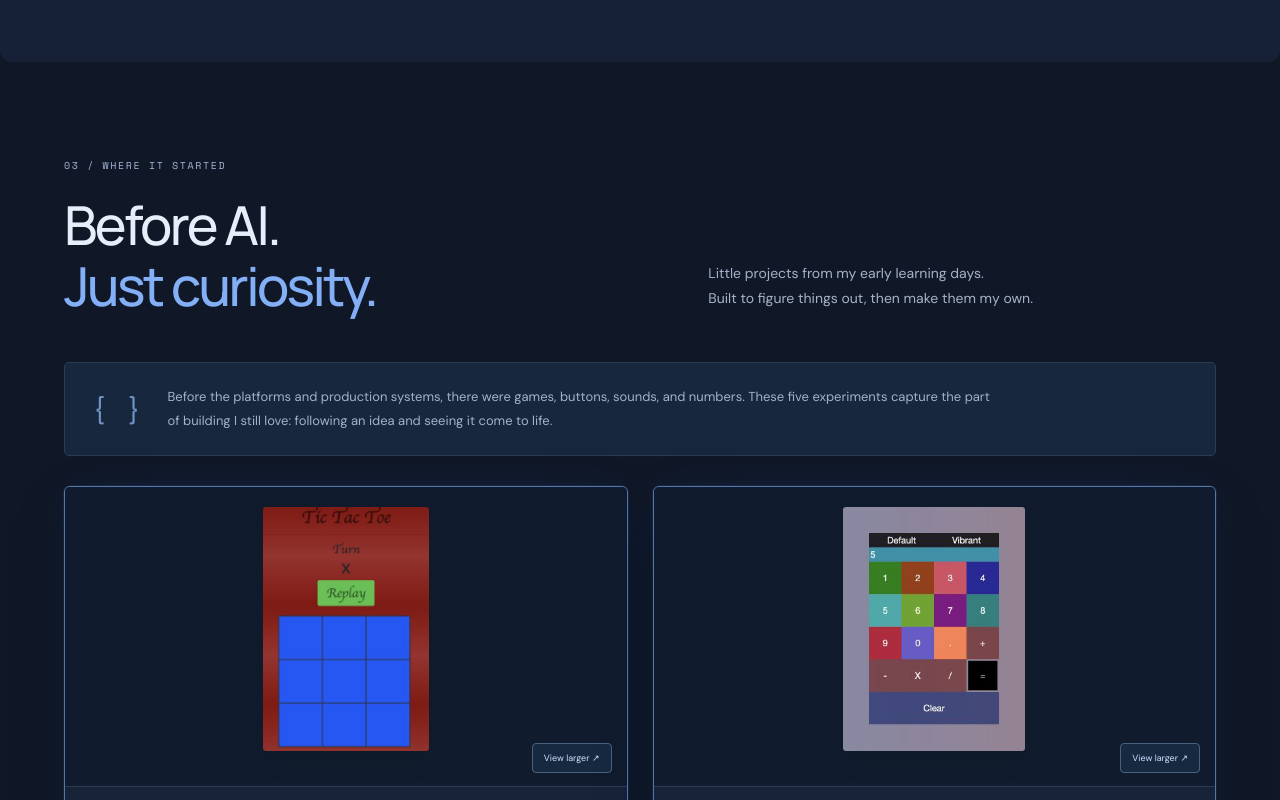
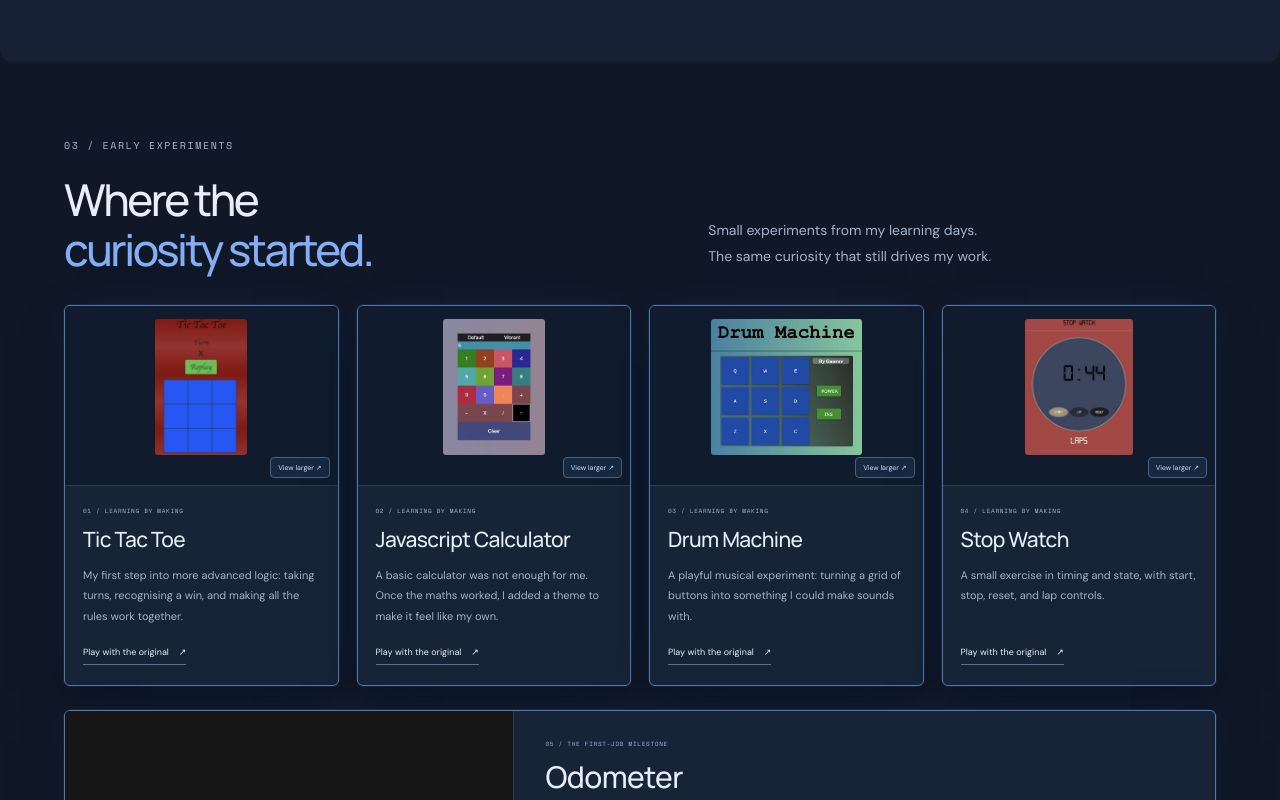
Before and after one commit to gau94rav/resume, a Vue app: page / in a window 1280 px wide. Shown: the part 5780-6580 px from the top of the page. Built offline with nearby package versions, Linux system fonts and the light colour scheme.

Commit message:
Update Site source

```diff
--- a/src/App.vue
+++ b/src/App.vue
@@ -48,10 +48,10 @@ const openVulnDetail = () => { vulnDialog.value?.showModal() }
 const year = new Date().getFullYear()
 const skills = ['Python','FastAPI','Django','Flask','Vue.js','JavaScript','TypeScript','PostgreSQL','Snowflake','Redis','Celery','Docker','React','Node.js','SQLAlchemy']
 const learningProjects = [
- { id: 'tic-tac-toe', title: 'Tic Tac Toe', subtitle: 'A step beyond the basics', code: 'MZzgza', story: 'My first experiment with more advanced logic. A small game, but a bigger question: how do I keep track of turns, recognise a win, and make all the rules work together?', takeaway: 'Learning to think in states and rules.' },
- { id: 'calculator', title: 'Javascript Calculator', subtitle: 'It worked. Then I made it mine.', code: 'aQgMpw', story: 'Making a simple calculator was not enough, so I added a theme. Once the numbers worked, I wanted to play with how it looked and felt, too.', takeaway: 'Functionality was the start. Personality came next.' },
- { id: 'drum-machine', title: 'Drum Machine', subtitle: 'Learning with a little rhythm', code: 'mQgLNp', story: 'A little more fun, a little more musical. This experiment turned a grid of buttons into something you could play with, adding sound to the things I was learning to build.', takeaway: 'A reminder that code can be playful.' },
- { id: 'stop-watch', title: 'Stop Watch', subtitle: 'Making time visible', code: 'maPNjO', story: 'A small exercise in timing and state: start, stop, reset, and record a lap. Simple on the surface, with a few useful lessons in keeping an interface in sync with what is happening underneath.', takeaway: 'Small tools. Practical lessons.' },
+ { id: 'tic-tac-toe', title: 'Tic Tac Toe', subtitle: 'A step beyond the basics', code: 'MZzgza', story: 'My first step into more advanced logic: taking turns, recognising a win, and making all the rules work together.', takeaway: 'Learning to think in states and rules.' },
+ { id: 'calculator', title: 'Javascript Calculator', subtitle: 'It worked. Then I made it mine.', code: 'aQgMpw', story: 'A basic calculator was not enough for me. Once the maths worked, I added a theme to make it feel like my own.', takeaway: 'Functionality was the start. Personality came next.' },
+ { id: 'drum-machine', title: 'Drum Machine', subtitle: 'Learning with a little rhythm', code: 'mQgLNp', story: 'A playful musical experiment: turning a grid of buttons into something I could make sounds with.', takeaway: 'A reminder that code can be playful.' },
+ { id: 'stop-watch', title: 'Stop Watch', subtitle: 'Making time visible', code: 'maPNjO', story: 'A small exercise in timing and state, with start, stop, reset, and lap controls.', takeaway: 'Small tools. Practical lessons.' },
  { id: 'odometer', title: 'Odometer', subtitle: 'My first independent build at work', code: 'YMVLpe', story: 'In my first job, I was asked to make an animated number randomizer. The interesting rule: if a digit repeated at the same position, it had to stay still until that position changed again. Everything else needed to animate smoothly.', ending: 'It was the first project I built myself on the job - a small display, but a big personal milestone.', takeaway: 'Where learning became real work.', milestone: true }
 ]
 const learningDialog = ref(null)
@@ -235,8 +235,7 @@ onUnmounted(() => {
    <div class="timeline"><article v-for="(role,index) in roles" :key="role.company" class="role reveal"><div class="timeline-dot"></div><div class="role-top"><span>{{ role.date }}</span><span class="role-index">0{{ index + 1 }}</span></div><h3>{{ role.company }}</h3><div class="role-title">{{ role.role }}</div><div class="role-tag">{{ role.tag }}</div><h4>{{ role.intro }}</h4><ul><li v-for="point in role.points" :key="point">{{ point }}</li></ul><div class="role-stack"><span v-for="tech in role.stack" :key="tech">{{ tech }}</span></div></article></div>
   </section>
   <section id="learning" :class="{ 'section-in-focus': active === 'learning' }" class="section-shell learning-section">
-   <div class="section-heading reveal"><div class="eyebrow">03 / WHERE IT STARTED</div><h2>Before AI.<br><span>Just curiosity.</span></h2><p>Little projects from my early learning days.<br>Built to figure things out, then make them my own.</p></div>
-   <div class="learning-intro reveal"><span class="learning-bracket" aria-hidden="true">{ }</span><p>Before the platforms and production systems, there were games, buttons, sounds, and numbers. These five experiments capture the part of building I still love: following an idea and seeing it come to life.</p></div>
+   <div class="section-heading reveal"><div class="eyebrow">03 / EARLY EXPERIMENTS</div><h2>Where the<br><span>curiosity started.</span></h2><p>Small experiments from my learning days.<br>The same curiosity that still drives my work.</p></div>
    <div class="learning-grid">
     <article v-for="(project,index) in learningProjects" :key="project.id" :class="{ 'learning-milestone': project.milestone }" class="project-card learning-card reveal">
      <div class="learning-image" :class="`learning-image-${project.id}`"><ScreenshotImage :src="`/learning/${project.id}.jpg`" :alt="`${project.title}: screenshot of my original CodePen app`" loading="lazy" decoding="async" /><button class="vuln-expand" @click="openLearningScreenshot(project)" :aria-label="`Enlarge ${project.title} screenshot`">View larger ↗</button></div>
```
Also changed, not shown: src/style.css.
